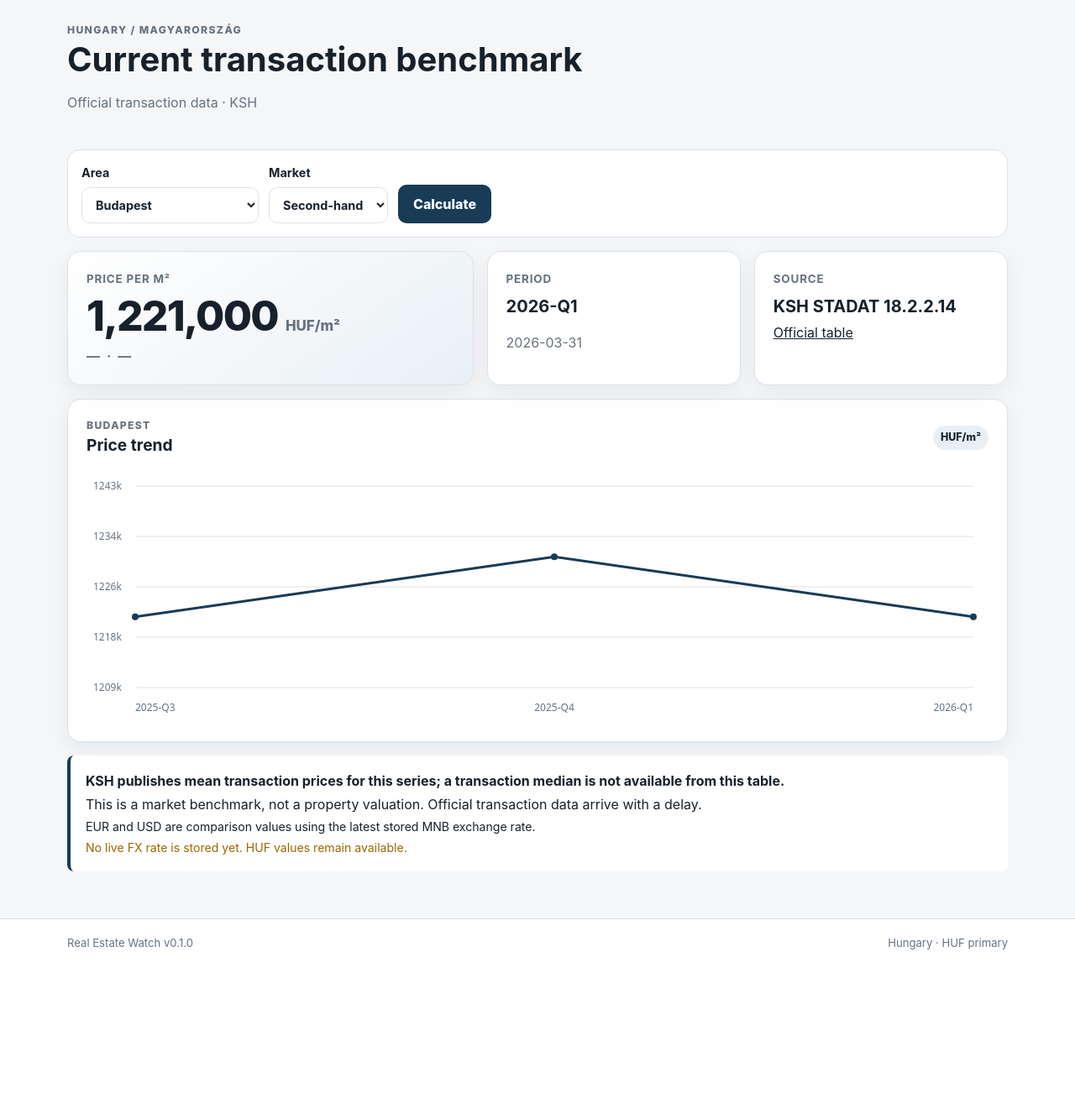
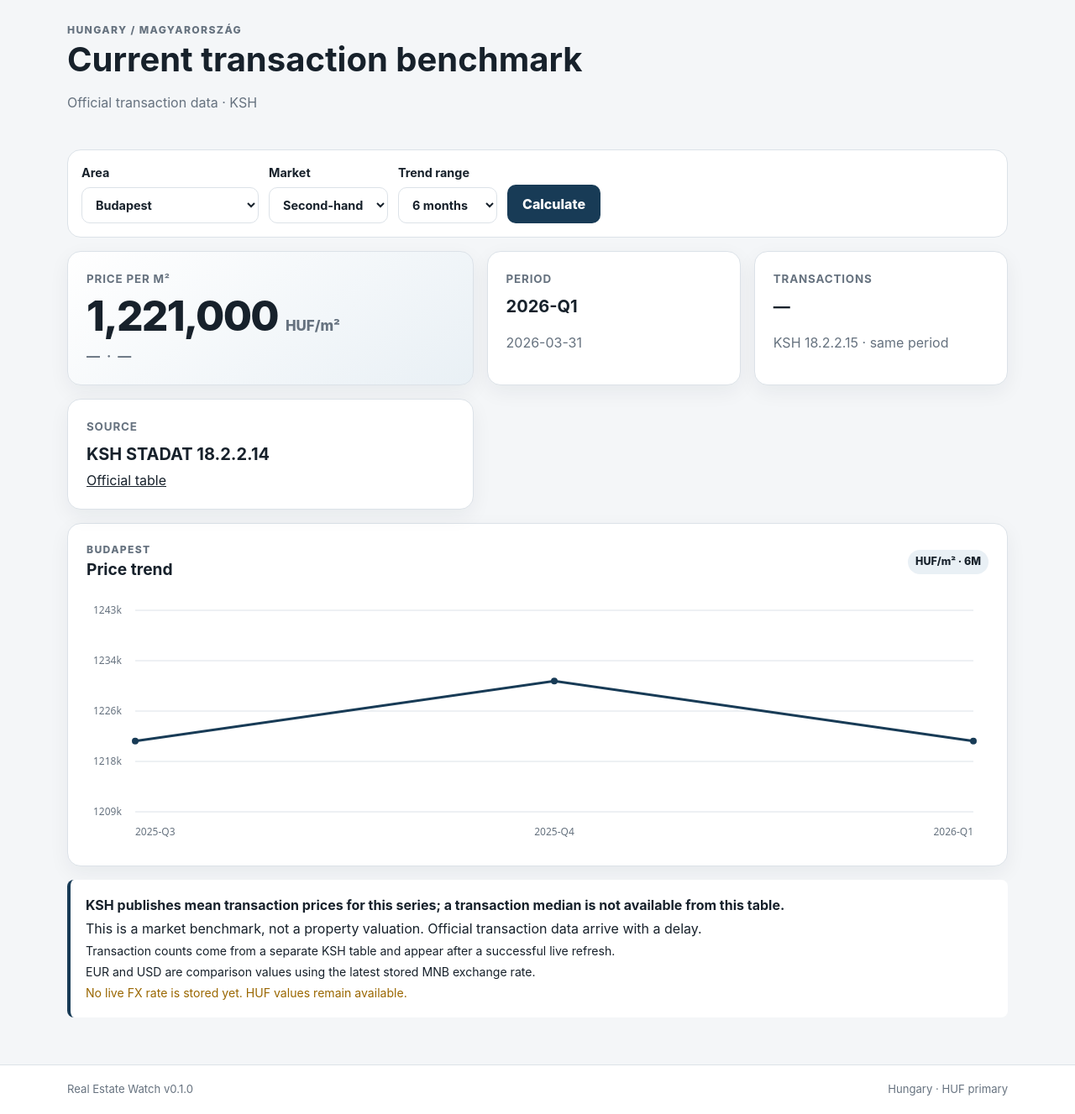
Before and after one commit to ArrowSK/real-estate-watch, a FastAPI app: page / in a window 1280 px wide. Shown: the part 145-1472 px from the top of the page at 84% size. Before the commit the page ends 1276 px from the top, so only its background shows below. Run offline with FastAPI, Linux system fonts and the light colour scheme.

Commit message:
Show six-month range controls and KSH transaction sample size

```diff
--- a/app/templates/market.html
+++ b/app/templates/market.html
@@ -23,6 +23,13 @@
       <option value="new" {% if selected_market == 'new' %}selected{% endif %}>{{ t.new }}</option>
     </select>
   </label>
+  <label>{{ 'Időtáv' if lang == 'hu' else 'Trend range' }}
+    <select name="range">
+      <option value="6m" {% if selected_range == '6m' %}selected{% endif %}>{{ '6 hónap' if lang == 'hu' else '6 months' }}</option>
+      <option value="1y" {% if selected_range == '1y' %}selected{% endif %}>{{ '1 év' if lang == 'hu' else '1 year' }}</option>
+      <option value="all" {% if selected_range == 'all' %}selected{% endif %}>{{ 'Teljes idősor' if lang == 'hu' else 'All history' }}</option>
+    </select>
+  </label>
   <button type="submit">{{ t.calculate }}</button>
 </form>
 
@@ -43,6 +50,11 @@
     <p class="muted">{{ latest.observation_date }}</p>
   </article>
   <article class="card">
+    <p class="label">{{ 'Tranzakciók' if lang == 'hu' else 'Transactions' }}</p>
+    <p class="large-text">{{ fmt(latest.sample_size, 0) if latest.sample_size is not none else '—' }}</p>
+    <p class="muted">{{ 'KSH 18.2.2.15 · ugyanaz az időszak' if lang == 'hu' else 'KSH 18.2.2.15 · same period' }}</p>
+  </article>
+  <article class="card">
     <p class="label">{{ t.source }}</p>
     <p class="large-text">KSH STADAT 18.2.2.14</p>
     <a href="{{ latest.source_url }}" rel="noreferrer">{{ t.official_table }}</a>
@@ -55,7 +67,7 @@
       <p class="eyebrow">{{ selected_area }}</p>
       <h2>{{ t.trend }}</h2>
     </div>
-    <span class="pill">HUF/m²</span>
+    <span class="pill">HUF/m² · {{ selected_range|upper }}</span>
   </div>
   <div class="chart-wrap">
     <canvas id="marketChart" aria-label="{{ t.trend }}" data-series='{{ chart | tojson }}'></canvas>
@@ -65,6 +77,7 @@
 <section class="notice">
   <p><strong>{{ t.mean_note }}</strong></p>
   <p>{{ t.data_caveat }}</p>
+  <p class="small">{{ 'A tranzakciószám külön KSH táblából származik, és csak sikeres élő frissítés után jelenik meg.' if lang == 'hu' else 'Transaction counts come from a separate KSH table and appear after a successful live refresh.' }}</p>
   <p class="small">{{ t.small_currency_note }}</p>
   {% if not fx %}<p class="small warning-text">{{ t.no_fx }}</p>{% endif %}
 </section>
```
